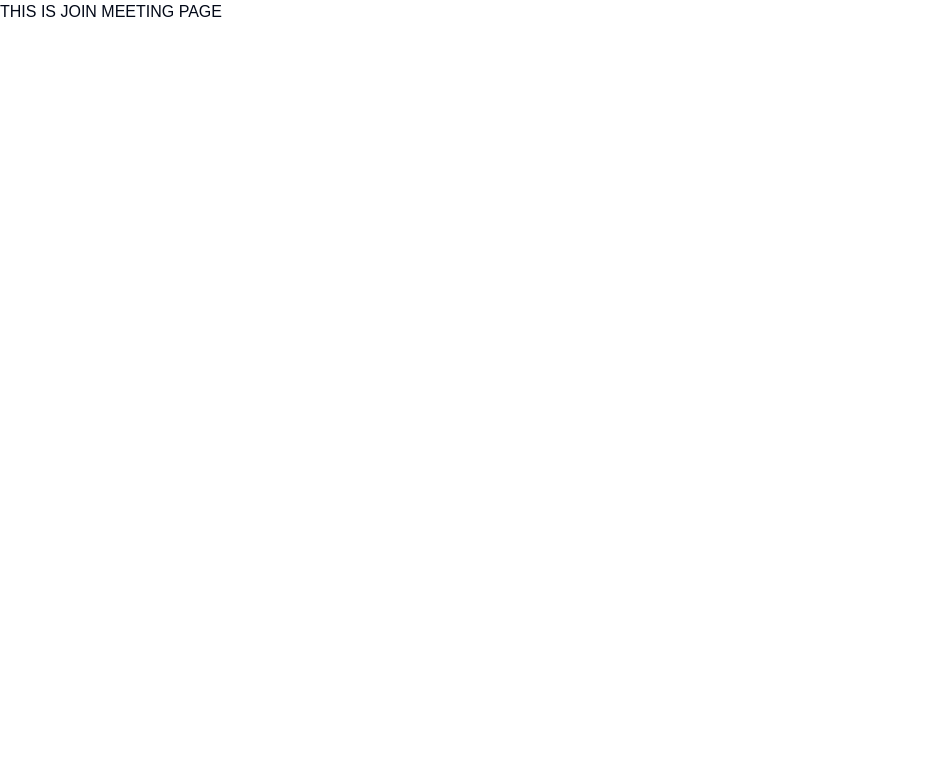
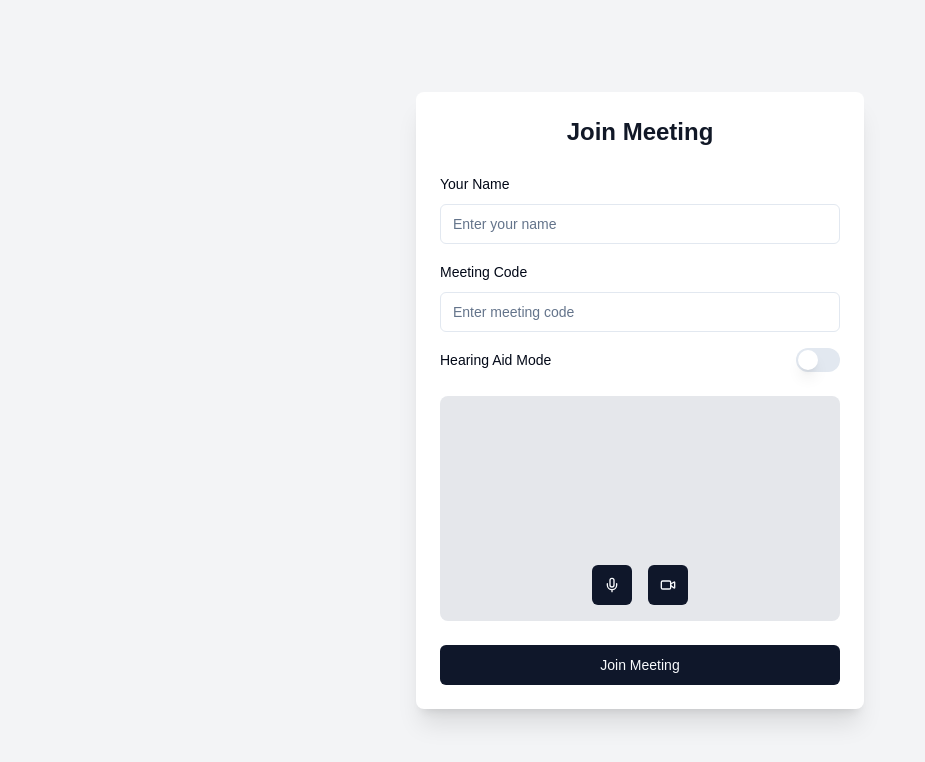
Before and after one commit to brunoestrad/lilly-accessibility, a Next.js app in the folder signSync/: page /joinmeet in a window 1280 px wide. Shown: the top 762 px of the page, without its empty margins (0-925 px from the left). Built offline with nearby package versions, Linux system fonts and the light colour scheme; no server answers.

Commit message:
Landing page and join meet page done

```diff
--- a/signSync/package.json
+++ b/signSync/package.json
@@ -9,7 +9,9 @@
     "lint": "next lint"
   },
   "dependencies": {
+    "@radix-ui/react-label": "^2.1.0",
     "@radix-ui/react-slot": "^1.1.0",
+    "@radix-ui/react-switch": "^1.1.1",
     "class-variance-authority": "^0.7.0",
     "clsx": "^2.1.1",
     "lucide-react": "^0.454.0",
--- a/signSync/src/app/joinmeet/page.tsx
+++ b/signSync/src/app/joinmeet/page.tsx
@@ -1,9 +1,10 @@
+import { JoinMeetingComponent } from '@/components/join-meeting'
 import React from 'react'
 
 export default function page() {
     return (
-        <div>
-            THIS IS JOIN MEETING PAGE
-        </div>
+        <>
+            <JoinMeetingComponent />
+        </>
     )
 }
--- a/signSync/src/app/page.tsx
+++ b/signSync/src/app/page.tsx
@@ -1,12 +1,11 @@
+import { LandingPageComponent } from "@/components/landing-page";
 import { Button } from "@/components/ui/button";
 import Image from "next/image";
 
 export default function Home() {
   return (<>
 
-
-    <h1>Hello WOrld</h1>
-    <Button >Hello World</Button>
+    <LandingPageComponent />
   </>
   );
 }
```
Also changed, not shown: 1 other file (tests, documents, lock files or other folders).
